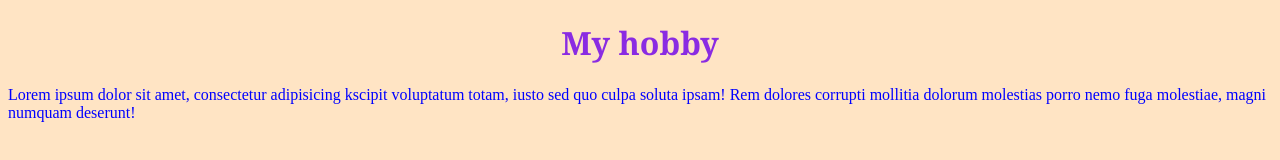
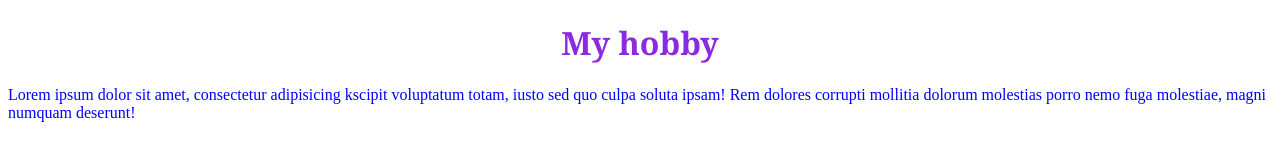
Before and after one commit to annasharp/github-demo, a plain HTML site: page index.html in a window 1280 px wide. Drawn offline with Linux system fonts and the light colour scheme.

Commit message:
PROJ-001 remove background color

```diff
--- a/styles.css
+++ b/styles.css
@@ -1,7 +1,3 @@
-body {
-  background-color: bisque;
-}
-
 h1 {
   font-family: Cambria, Cochin, Georgia, Times, 'Times New Roman', serif;
   text-align: center;
```
